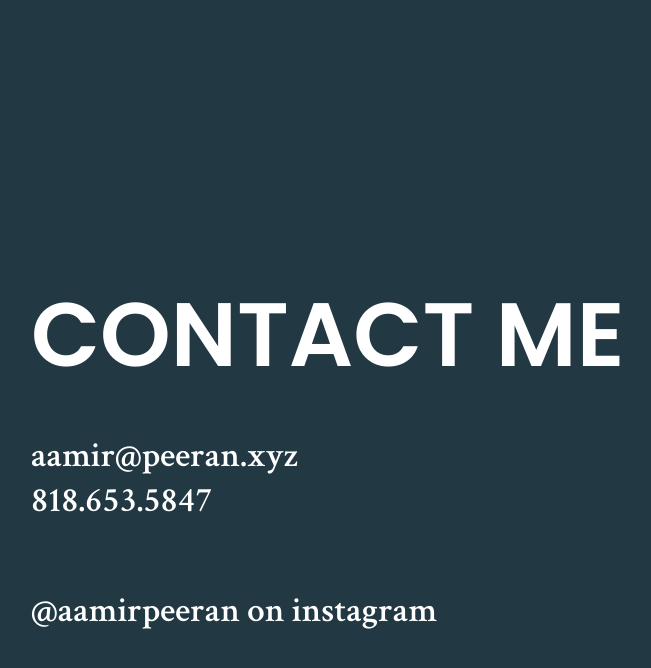
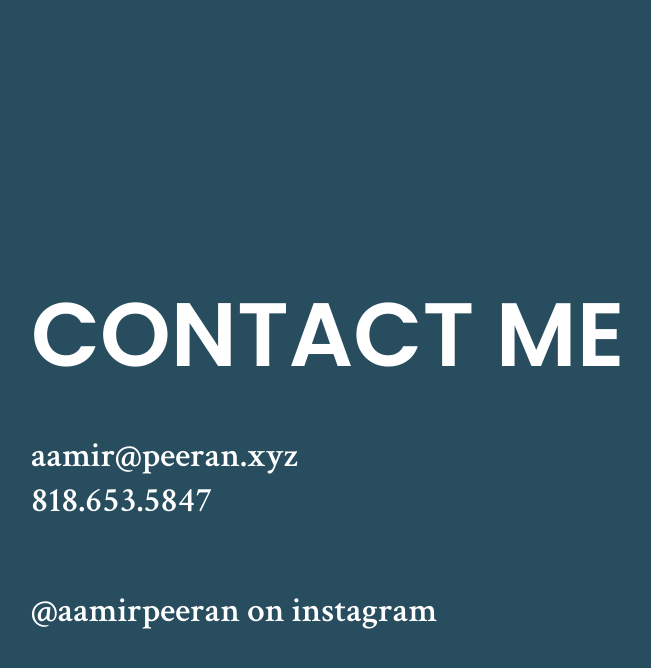
Before and after one commit to aamirpeeran/aamirpeeran.github.io, a Jekyll site: the page built from contact.md, in a window 1280 px wide. Shown: the top 668 px of the page, without its empty margins (65-716 px from the left). Built offline with Jekyll 4.4.1, drawn with Linux system fonts in a browser that asks for light colours.

Commit message:
tiny tweaks

```diff
--- a/public/css/base.css
+++ b/public/css/base.css
@@ -94,7 +94,7 @@ section.products {
 }
 
 a {
-    color: white;
+    color: var(--white);
     text-decoration: none;
 }
 
--- a/public/css/variables.css
+++ b/public/css/variables.css
@@ -2,8 +2,8 @@
     --background-grey: #9EA3B0;
     --background-white: #ffffff;
     --background-faded-red: #FAE1DF;
-    --background-coral: #EB9486;
-    --background-navy: #223843;
+    --background-coral: #eb8686;
+    --background-navy: #274d5f;
 
     --white: #ffffff;
     --black: #000000;
```
Also changed, not shown: about.md (+1 -1 lines).
